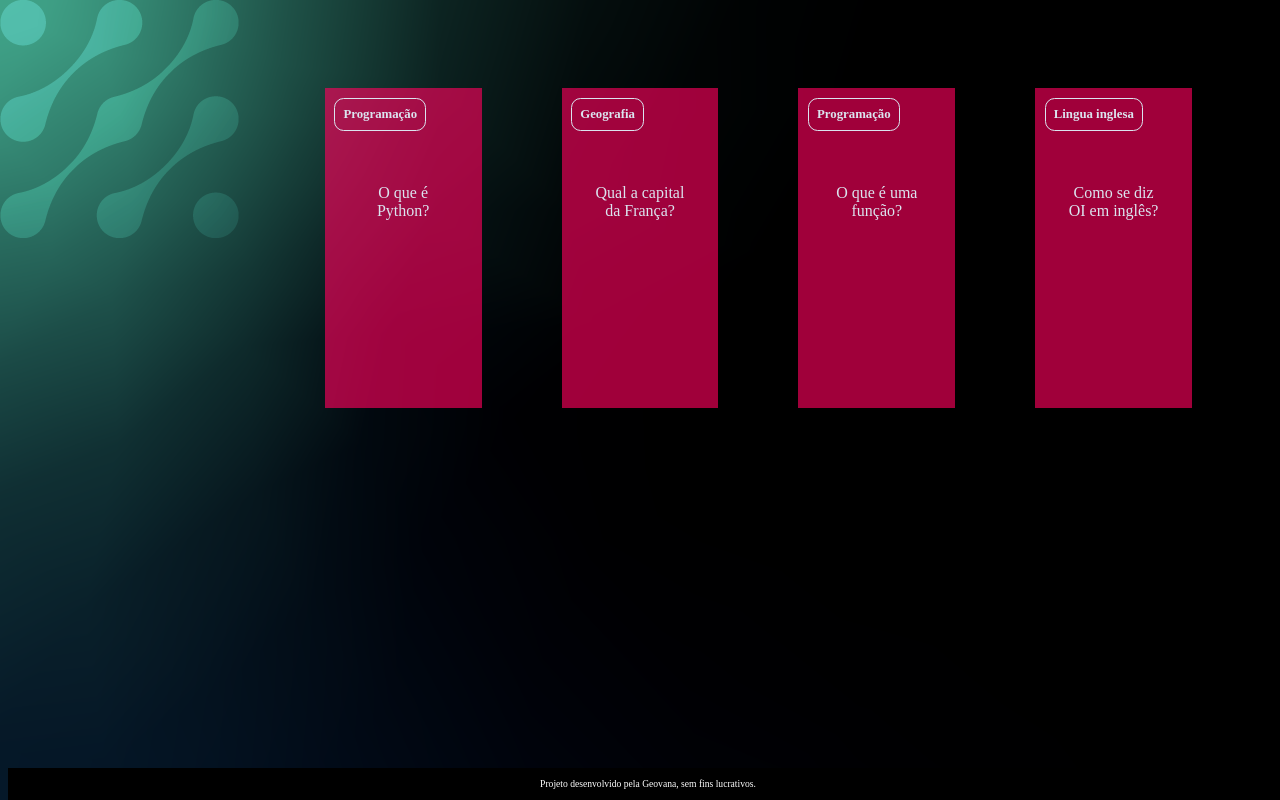
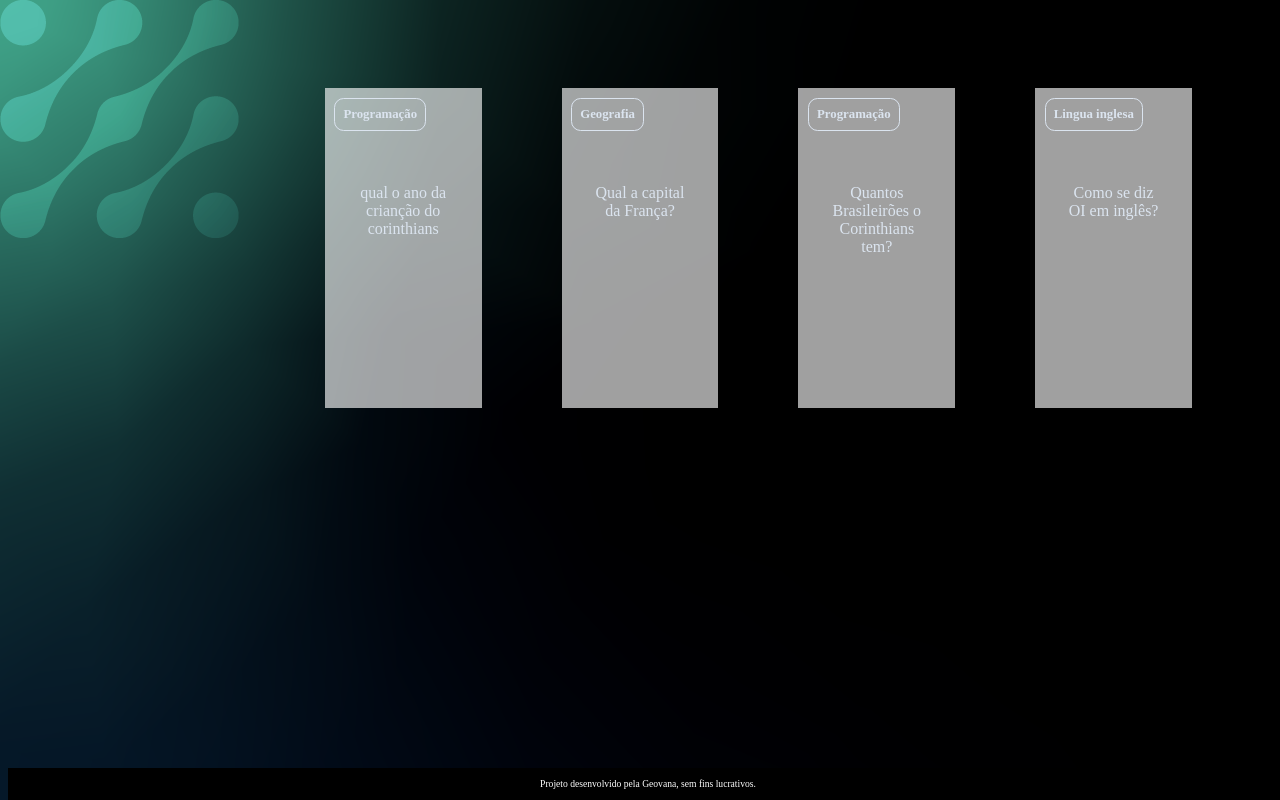
Before and after one commit to gigirafaela/pagina.gigi, a plain HTML site: page FLASHCARD/index.html in a window 1280 px wide. Drawn offline with Linux system fonts and the light colour scheme.

Commit message:
Add files via upload

```diff
--- a/FLASHCARD/assents/style.css
+++ b/FLASHCARD/assents/style.css
@@ -1,7 +1,7 @@
 :root {
     --text-color: #DBE4EF;
-    --card-front-color: #ff005da0;
-    --card-back-color: #f40066;
+    --card-front-color: #ffffffa0;
+    --card-back-color: #696969;
 }
 
 body {
@@ -63,7 +63,7 @@
 
 .cartao.active .cartao__conteudo {
     transform: rotateY(180deg);
-    background-color: rgba( 244 , 0, 102, 0.4);
+    background-color: rgba( 105 , 105 , 105, 0.3);
     border: 4px solid var(--card-front-color)
 }
 
--- a/FLASHCARD/perguntas.js
+++ b/FLASHCARD/perguntas.js
@@ -1,7 +1,7 @@
 criaCartao(
     'Programação',
-    'O que é Python?',
-    'O Python é uma linguagem de programação'
+    'qual o ano da crianção do corinthians',
+    '1910S'
 )
 
 criaCartao(
@@ -12,8 +12,8 @@
 
 criaCartao(
     'Programação',
-    'O que é uma função?',
-    'Uma função é um bloco de código que executa alguma tarefa'
+    'Quantos Brasileirões o Corinthians tem?',
+    '7 Brasileirões'
 )
 
 criaCartao(
```
